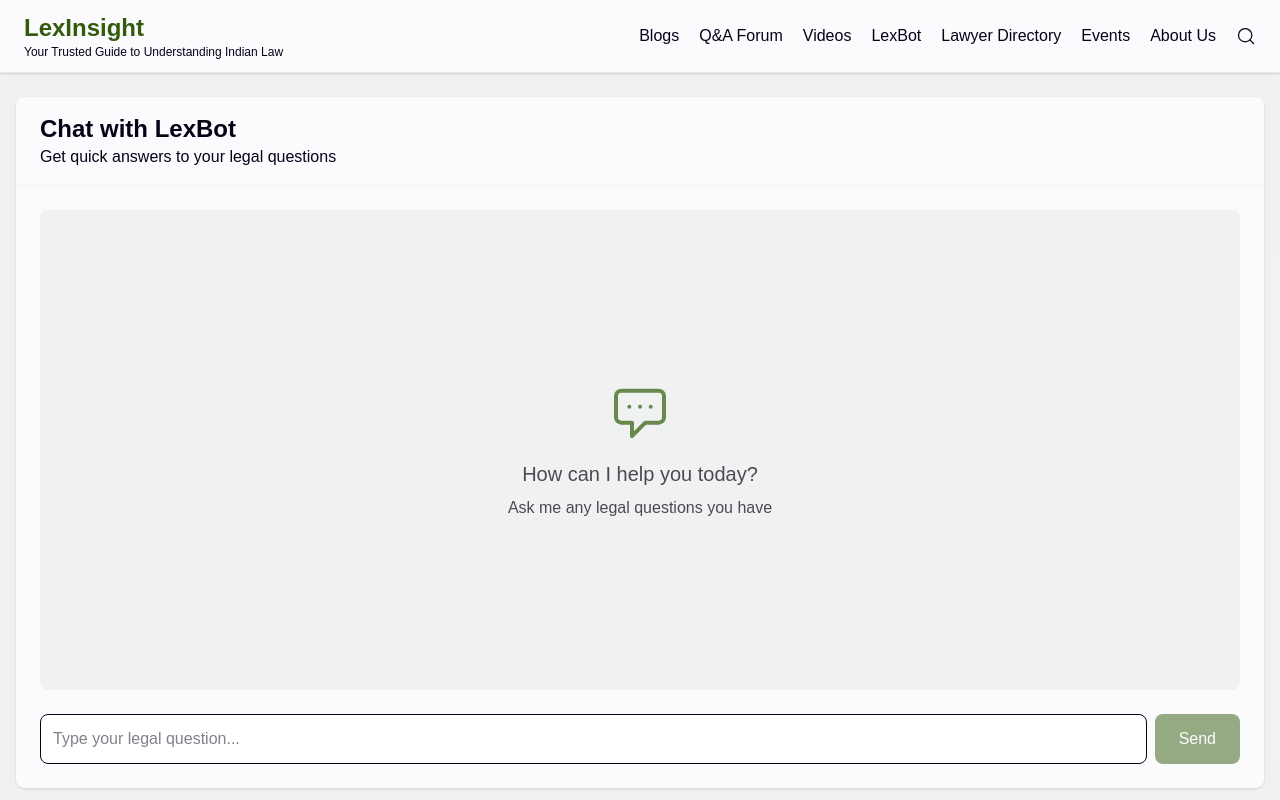
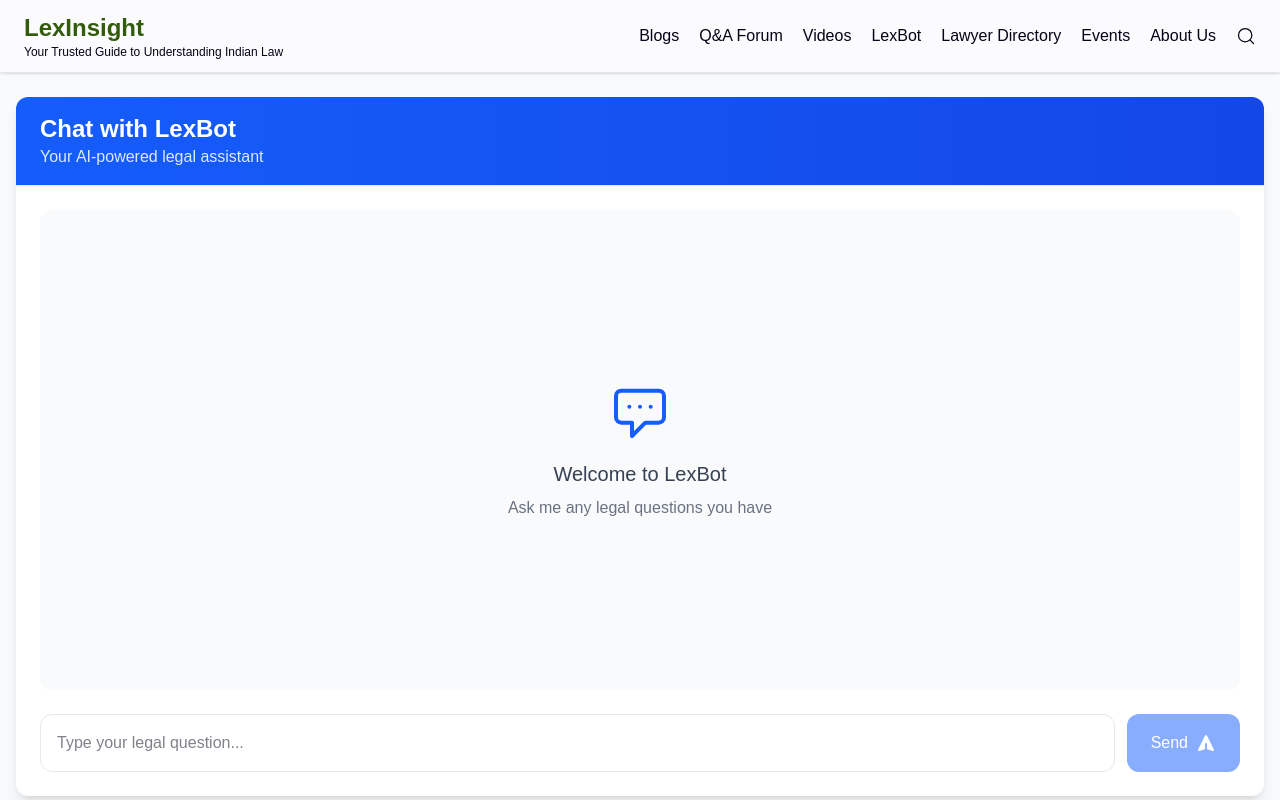
Before and after one commit to Aditya-A-Chavan/LexInsight, a Next.js app in the folder frontend/: page /lexbot in a window 1280 px wide. Shown: the top 800 px of the page. Built offline with nearby package versions, Linux system fonts and the light colour scheme.

Commit message:
better lexbot ui

```diff
--- a/frontend/src/app/lexbot/page.jsx
+++ b/frontend/src/app/lexbot/page.jsx
@@ -5,6 +5,41 @@ import { GoogleGenerativeAI } from '@google/generative-ai';
 // Import your context JSON directly
 import contextData from '@/assets/legal-context.json';
 import ReactMarkdown from 'react-markdown'; // Add this import
+import Link from 'next/link';
+
+// Custom component to render links as chips
+const LinkChip = ({ href, children }) => {
+    // Extract blog ID from the URL
+    const blogId = href.split('/').pop();
+    return (
+        <Link
+            href={href}
+            className="inline-flex items-center px-3 py-1 m-1 bg-blue-100 text-blue-700 rounded-full hover:bg-blue-200 transition-colors"
+        >
+            <svg xmlns="http://www.w3.org/2000/svg" className="h-4 w-4 mr-1" fill="none" viewBox="0 0 24 24" stroke="currentColor">
+                <path strokeLinecap="round" strokeLinejoin="round" strokeWidth={2} d="M13.828 10.172a4 4 0 00-5.656 0l-4 4a4 4 0 105.656 5.656l1.102-1.101m-.758-4.899a4 4 0 005.656 0l4-4a4 4 0 00-5.656-5.656l-1.1 1.1" />
+            </svg>
+            Blog #{blogId}
+        </Link>
+    );
+};
+
+// Custom renderer for markdown links
+const MarkdownComponents = {
+    a: ({ href, children }) => {
+        if (href?.includes('localhost:3000/blog/')) {
+            return <LinkChip href={href}>{children}</LinkChip>;
+        }
+        return <a href={href} className="text-blue-600 hover:underline">{children}</a>;
+    },
+    p: ({ children }) => <p className="mb-4 text-gray-800">{children}</p>,
+    h1: ({ children }) => <h1 className="text-2xl font-bold mb-4">{children}</h1>,
+    h2: ({ children }) => <h2 className="text-xl font-bold mb-3">{children}</h2>,
+    h3: ({ children }) => <h3 className="text-lg font-bold mb-2">{children}</h3>,
+    ul: ({ children }) => <ul className="list-disc pl-6 mb-4">{children}</ul>,
+    ol: ({ children }) => <ol className="list-decimal pl-6 mb-4">{children}</ol>,
+    li: ({ children }) => <li className="mb-1">{children}</li>,
+};
 
 export default function Chat() {
     const [messages, setMessages] = useState([]);
@@ -93,8 +128,7 @@ Please maintain a professional tone as a LexInsight legal assistant.`;
                 role: 'model',
                 content: "Sorry, I encountered an error processing your request."
             }]);
-            console.error("Error sending message:");
-            console.error(error);
+            console.error("Error sending message:", error);
         } finally {
             setLoading(false);
         }
@@ -103,99 +137,114 @@ Please maintain a professional tone as a LexInsight legal assistant.`;
     // Header Component (simplified version matching your site)
 
     return (
-        <div className="bg-primary/5 min-h-screen">
-
-
+        <div className="min-h-screen bg-gray-50">
             <main className="container mx-auto px-4 py-6">
-                <div className="bg-background rounded-lg shadow-sm overflow-hidden mb-6">
-                    <div className="border-b border-gray-100 px-6 py-4">
-                        <h1 className="text-2xl font-bold">Chat with LexBot</h1>
-                        <p className="text-text/70">Get quick answers to your legal questions</p>
+                <div className="bg-white rounded-xl shadow-lg overflow-hidden">
+                    <div className="border-b border-gray-200 px-6 py-4 bg-gradient-to-r from-blue-600 to-blue-700">
+                        <h1 className="text-2xl font-bold text-white">Chat with LexBot</h1>
+                        <p className="text-blue-100">Your AI-powered legal assistant</p>
                     </div>
 
                     <div className="p-6">
-                        <div className="bg-primary/5 rounded-lg p-4 mb-6 h-[60vh] overflow-y-auto">
+                        <div className="bg-gray-50 rounded-xl p-4 mb-6 h-[60vh] overflow-y-auto">
                             {messages.length === 0 && (
-                                <div className="flex flex-col items-center justify-center h-full opacity-70 text-center">
-                                    <div className="w-16 h-16 mb-4 text-primary">
+                                <div className="flex flex-col items-center justify-center h-full text-gray-500">
+                                    <div className="w-16 h-16 mb-4 text-blue-600">
                                         <svg xmlns="http://www.w3.org/2000/svg" fill="none" viewBox="0 0 24 24" stroke="currentColor">
                                             <path strokeLinecap="round" strokeLinejoin="round" strokeWidth={1.5} d="M8 10h.01M12 10h.01M16 10h.01M9 16H5a2 2 0 01-2-2V6a2 2 0 012-2h14a2 2 0 012 2v8a2 2 0 01-2 2h-5l-5 5v-5z" />
                                         </svg>
                                     </div>
-                                    <h2 className="text-xl font-medium">How can I help you today?</h2>
-                                    <p className="mt-2 text-text/70">Ask me any legal questions you have</p>
+                                    <h2 className="text-xl font-medium text-gray-700">Welcome to LexBot</h2>
+                                    <p className="mt-2">Ask me any legal questions you have</p>
                                 </div>
                             )}
 
                             {messages.map((message, index) => (
                                 <div
                                     key={index}
-                                    className={`mb-4 max-w-[80%] ${message.role === 'user'
-                                        ? 'ml-auto'
-                                        : 'mr-auto'
-                                        }`}
+                                    className={`mb-6 ${message.role === 'user' ? 'ml-auto' : 'mr-auto'} max-w-[80%]`}
                                 >
-                                    <div className={`p-3 rounded-lg ${message.role === 'user'
-                                        ? 'bg-primary text-white rounded-br-sm'
-                                        : 'bg-gray-100 dark:bg-gray-700 text-white rounded-bl-sm'
+                                    <div className={`flex items-start ${message.role === 'user' ? 'flex-row-reverse' : ''}`}>
+                                        <div className={`flex-shrink-0 h-8 w-8 rounded-full flex items-center justify-center ${message.role === 'user' ? 'bg-blue-600 ml-2' : 'bg-gray-600 mr-2'
                                             }`}>
                                             {message.role === 'user' ? (
-                                            message.content
+                                                <svg className="h-5 w-5 text-white" fill="none" stroke="currentColor" viewBox="0 0 24 24">
+                                                    <path strokeLinecap="round" strokeLinejoin="round" strokeWidth="2" d="M16 7a4 4 0 11-8 0 4 4 0 018 0zM12 14a7 7 0 00-7 7h14a7 7 0 00-7-7z" />
+                                                </svg>
                                             ) : (
-
-                                            <ReactMarkdown>
+                                                <svg className="h-5 w-5 text-white" fill="none" stroke="currentColor" viewBox="0 0 24 24">
+                                                    <path strokeLinecap="round" strokeLinejoin="round" strokeWidth="2" d="M9.75 17L9 20l-1 1h8l-1-1-.75-3M3 13h18M5 17h14a2 2 0 002-2V5a2 2 0 00-2-2H5a2 2 0 00-2 2v10a2 2 0 002 2z" />
+                                                </svg>
+                                            )}
+                                        </div>
+                                        <div className={`flex flex-col ${message.role === 'user' ? 'items-end' : 'items-start'}`}>
+                                            <div className={`p-4 rounded-2xl ${message.role === 'user'
+                                                ? 'bg-blue-600 text-white'
+                                                : 'bg-white border border-gray-200'
+                                                }`}>
+                                                {message.role === 'user' ? (
+                                                    <p>{message.content}</p>
+                                                ) : (
+                                                        <div className={`${message.role === 'user' ? 'text-white' : 'text-gray-800'}`}>
+                                                            <ReactMarkdown components={MarkdownComponents}>
                                                                 {message.content}
                                                             </ReactMarkdown>
-
+                                                    </div>
                                                 )}
                                             </div>
-                                    <div className={`text-xs mt-1 text-text/50 ${message.role === 'user' ? 'text-right' : ''}`}>
+                                            <span className="text-xs mt-1 text-gray-500">
                                                 {message.role === 'user' ? 'You' : 'LexBot'}
+                                            </span>
+                                        </div>
                                     </div>
                                 </div>
                             ))}
 
                             {loading && (
-                                <div className="mb-4 max-w-[80%] mr-auto">
-                                    <div className="p-3 rounded-lg bg-gray-100 dark:bg-gray-700 rounded-bl-sm">
+                                <div className="mb-6 mr-auto max-w-[80%]">
+                                    <div className="flex items-start">
+                                        <div className="flex-shrink-0 h-8 w-8 rounded-full bg-gray-600 mr-2 flex items-center justify-center">
+                                            <svg className="h-5 w-5 text-white" fill="none" stroke="currentColor" viewBox="0 0 24 24">
+                                                <path strokeLinecap="round" strokeLinejoin="round" strokeWidth="2" d="M9.75 17L9 20l-1 1h8l-1-1-.75-3M3 13h18M5 17h14a2 2 0 002-2V5a2 2 0 00-2-2H5a2 2 0 00-2 2v10a2 2 0 002 2z" />
+                                            </svg>
+                                        </div>
+                                        <div className="p-4 rounded-2xl bg-white border border-gray-200">
                                             <div className="flex space-x-2">
-                                            <div className="w-2 h-2 rounded-full bg-primary animate-bounce" style={{ animationDelay: '0s' }}></div>
-                                            <div className="w-2 h-2 rounded-full bg-primary animate-bounce" style={{ animationDelay: '0.2s' }}></div>
-                                            <div className="w-2 h-2 rounded-full bg-primary animate-bounce" style={{ animationDelay: '0.4s' }}></div>
+                                                <div className="w-2 h-2 rounded-full bg-blue-600 animate-bounce" style={{ animationDelay: '0s' }}></div>
+                                                <div className="w-2 h-2 rounded-full bg-blue-600 animate-bounce" style={{ animationDelay: '0.2s' }}></div>
+                                                <div className="w-2 h-2 rounded-full bg-blue-600 animate-bounce" style={{ animationDelay: '0.4s' }}></div>
                                             </div>
                                         </div>
-                                    <div className="text-xs mt-1 text-text/50">LexBot is typing...</div>
+                                    </div>
+                                    <span className="text-xs mt-1 text-gray-500 ml-10">LexBot is typing...</span>
                                 </div>
                             )}
                             <div ref={messagesEndRef} />
                         </div>
 
-                        <form onSubmit={handleSubmit} className="flex gap-2">
+                        <form onSubmit={handleSubmit} className="flex gap-3">
                             <input
                                 type="text"
                                 value={input}
                                 onChange={(e) => setInput(e.target.value)}
                                 placeholder="Type your legal question..."
                                 disabled={loading}
-                                className="flex-1 p-3 border rounded-lg bg-white focus:ring-2 focus:ring-primary focus:border-primary"
+                                className="flex-1 p-4 border border-gray-200 rounded-xl bg-white focus:ring-2 focus:ring-blue-500 focus:border-blue-500 transition-all"
                             />
                             <button
                                 type="submit"
                                 disabled={loading || !input.trim()}
-                                className="px-6 py-3 bg-primary text-white rounded-lg hover:bg-primary-dark transition disabled:opacity-50 disabled:cursor-not-allowed"
+                                className="px-6 py-4 bg-blue-600 text-white rounded-xl hover:bg-blue-700 transition-colors disabled:opacity-50 disabled:cursor-not-allowed flex items-center gap-2"
                             >
-                                Send
+                                <span>Send</span>
+                                <svg xmlns="http://www.w3.org/2000/svg" className="h-5 w-5" viewBox="0 0 20 20" fill="currentColor">
+                                    <path d="M10.894 2.553a1 1 0 00-1.788 0l-7 14a1 1 0 001.169 1.409l5-1.429A1 1 0 009 15.571V11a1 1 0 112 0v4.571a1 1 0 00.725.962l5 1.428a1 1 0 001.17-1.408l-7-14z" />
+                                </svg>
                             </button>
                         </form>
                     </div>
                 </div>
             </main>
-
-            <footer className="bg-accent text-background py-6 mt-12">
-                <div className="container mx-auto px-6 text-center text-sm">
-                    <p>&copy; {new Date().getFullYear()} LexInsight. All Rights Reserved.</p>
-                </div>
-            </footer>
         </div>
     );
 }
```
Lines whose indentation alone changed are shown as unchanged.
